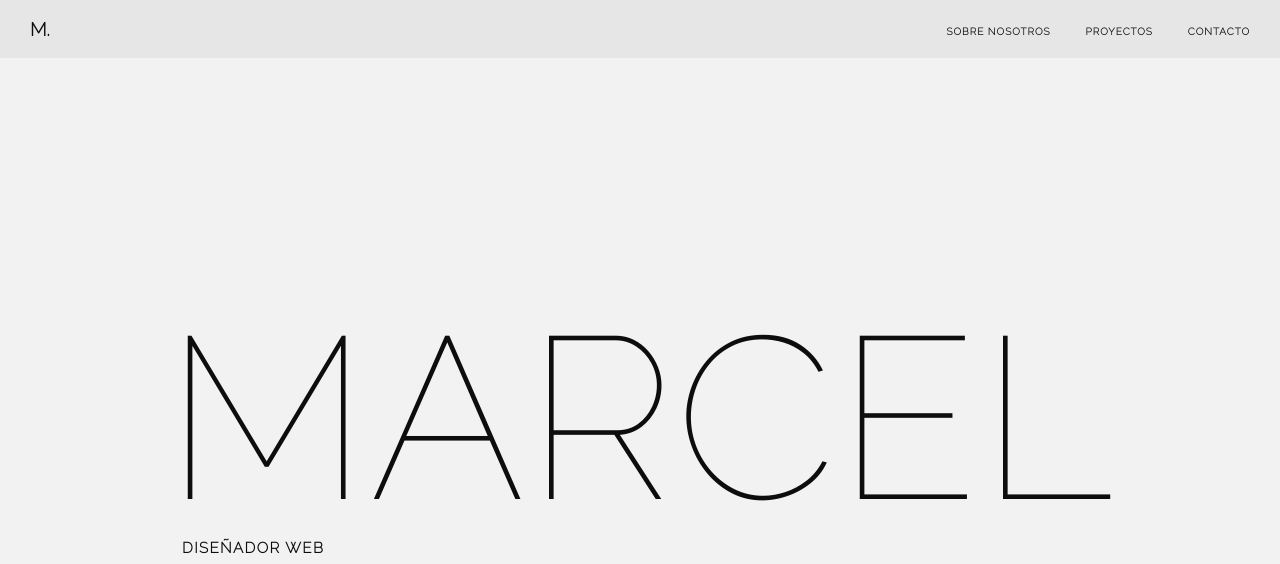
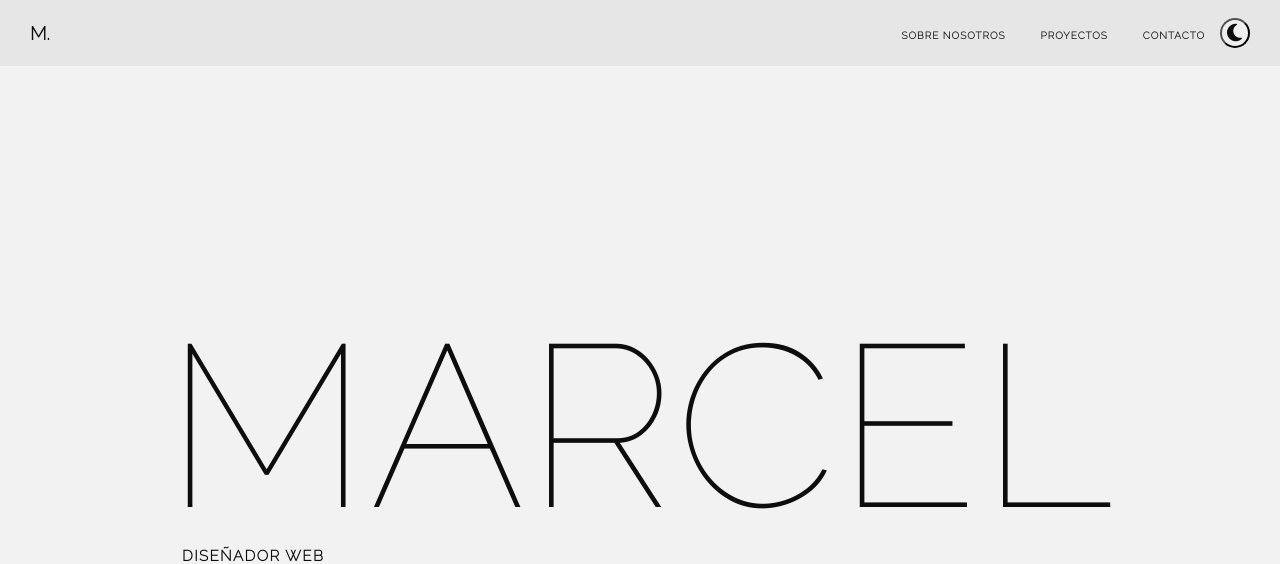
Before and after one commit to marceelb/Portfolio, a website: page Index.html in a window 1280 px wide. Shown: the top 564 px of the page. Drawn offline with nearby package versions, Linux system fonts and the light colour scheme.

Commit message:
Last version

```diff
--- a/Index.html
+++ b/Index.html
@@ -20,6 +20,7 @@
                     <li><a href="#contenedor">SOBRE NOSOTROS</a></li>
                     <li><a href="#proyectos">PROYECTOS</a></li>
                     <li><a href="#contacto">CONTACTO</a></li>
+                   <button class="switch" id="switch"><i class="fa-solid fa-moon"></i></button>
                 </ul>
             </div>
 
--- a/style/style.css
+++ b/style/style.css
@@ -22,6 +22,9 @@ body {
 
 
 }
+
+
+ /* Menu Start Here  */
 
 header{
     display: flex;
@@ -78,6 +81,29 @@ header{
 
 .menu ul li a:hover::after{
     width: 100%;
+}
+
+.menu ul i{
+    text-decoration: none;
+    color: #0D0D0D;
+    letter-spacing: 1px;
+    position: relative;
+    font-size: 20px;
+    font-weight: bold;
+
+}
+
+.switch {
+    cursor: pointer;
+    display: block;
+    width: 30px;
+    height: 30px;
+    border-radius: 50%;
+    margin-left: 15px;
+}
+
+.switch:active {
+
 }
 
  /* Home Start Here  */
```
Also changed, not shown: script/index.js (deleted, +0 -9 lines).
